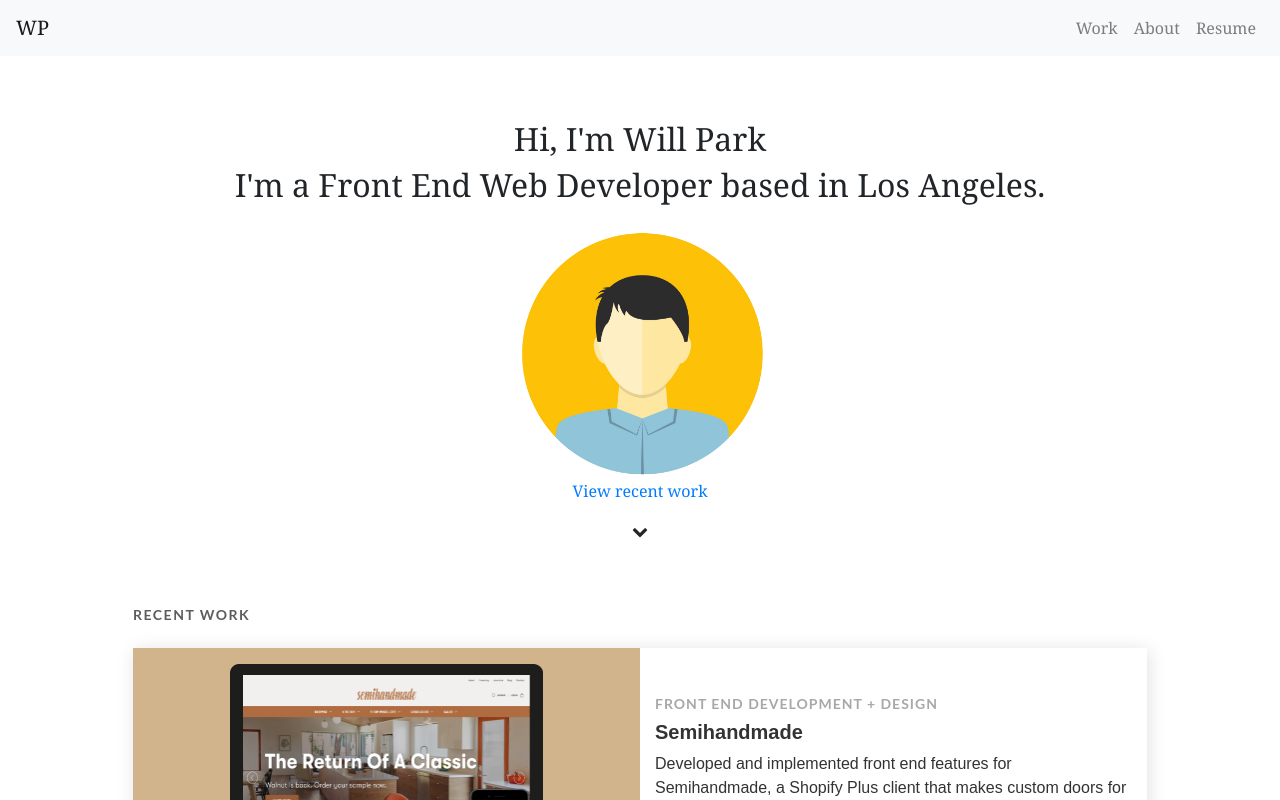
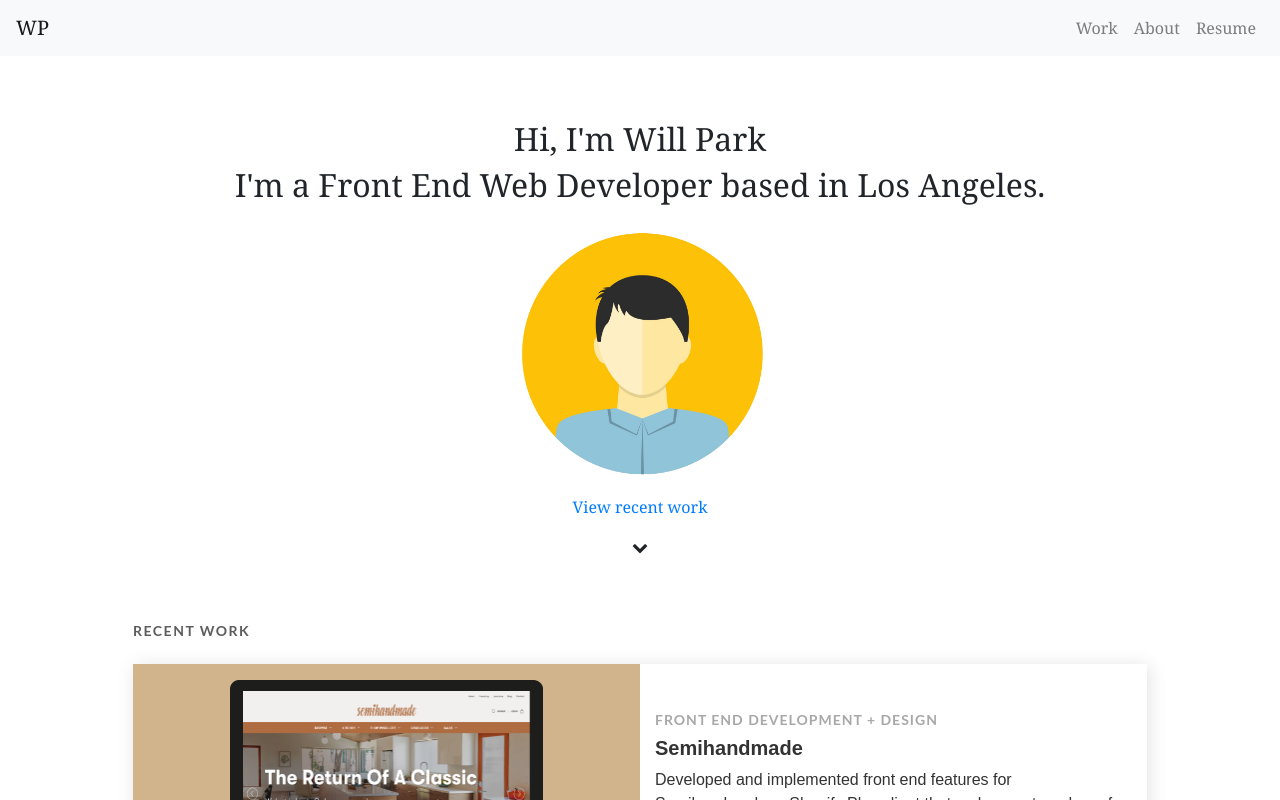
Before and after one commit to wjypark94/wpark-portfolio, a React (Create React App) app: page / in a window 1280 px wide. Shown: the top 800 px of the page. Built offline with nearby package versions, Linux system fonts and the light colour scheme; a web font is replaced by a local one.

Commit message:
Added padding to header

```diff
--- a/src/components/Header.js
+++ b/src/components/Header.js
@@ -20,7 +20,7 @@ class Header extends Component {
 					<div class="col-12 text-center">
 						<img className="work-img img-fluid" src={Avatar} alt="ymy"/>
 					</div>
-					<div class="col-12 pb-3">
+					<div class="col-12 py-3">
 						<a href="/">View recent work</a>
 					</div>
 				</div>
```
